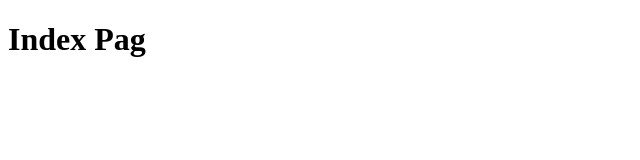
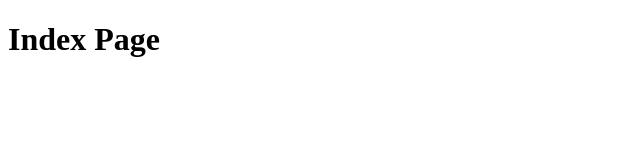
Before and after one commit to madhukar-hax/31-01-2023, a plain HTML site: page index.html in a window 1280 px wide. Shown: the full height of the page, 0-640 px from the left. Drawn offline with Linux system fonts and the light colour scheme.

Commit message:
Index.html file created

```diff
--- a/index.html
+++ b/index.html
@@ -7,6 +7,6 @@
     <title>INDEX</title>
 </head>
 <body>
-    <h1>Index Pag</h1>
+    <h1>Index Page</h1>
 </body>
 </html>
```
